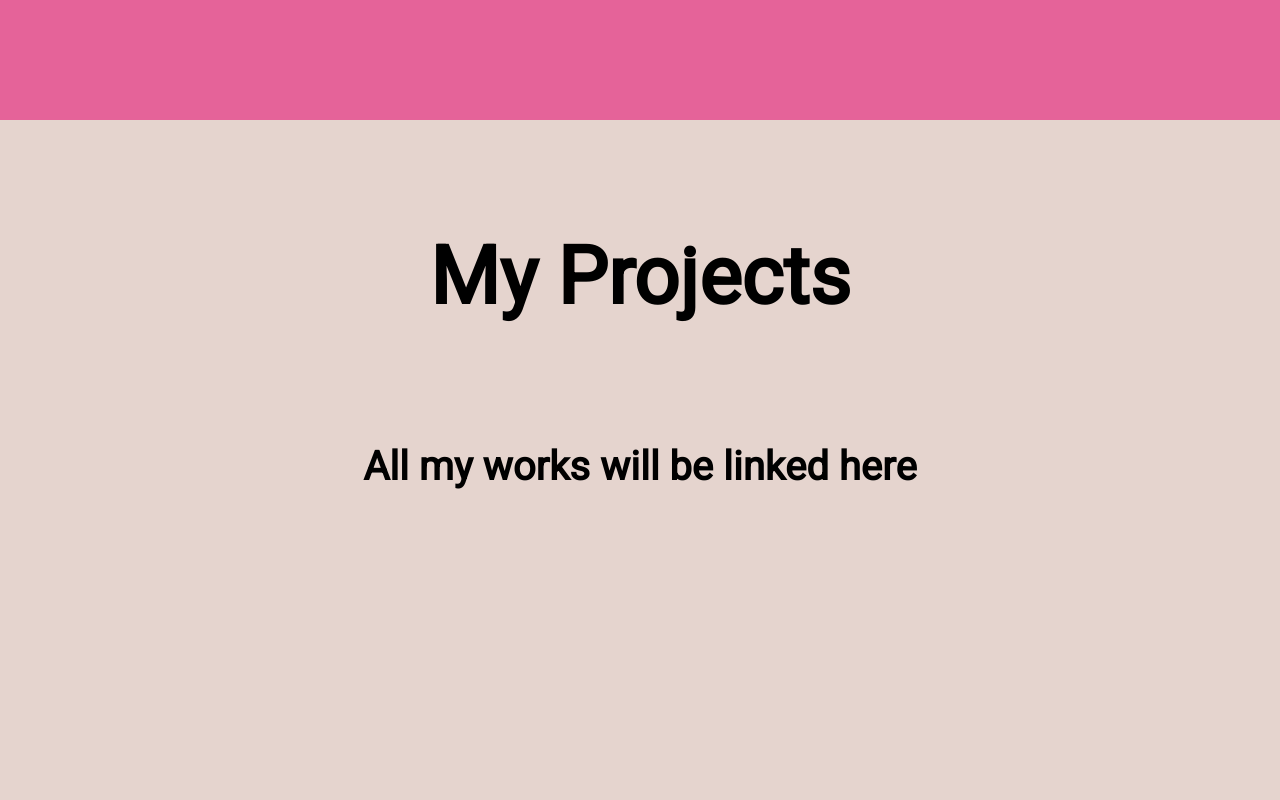
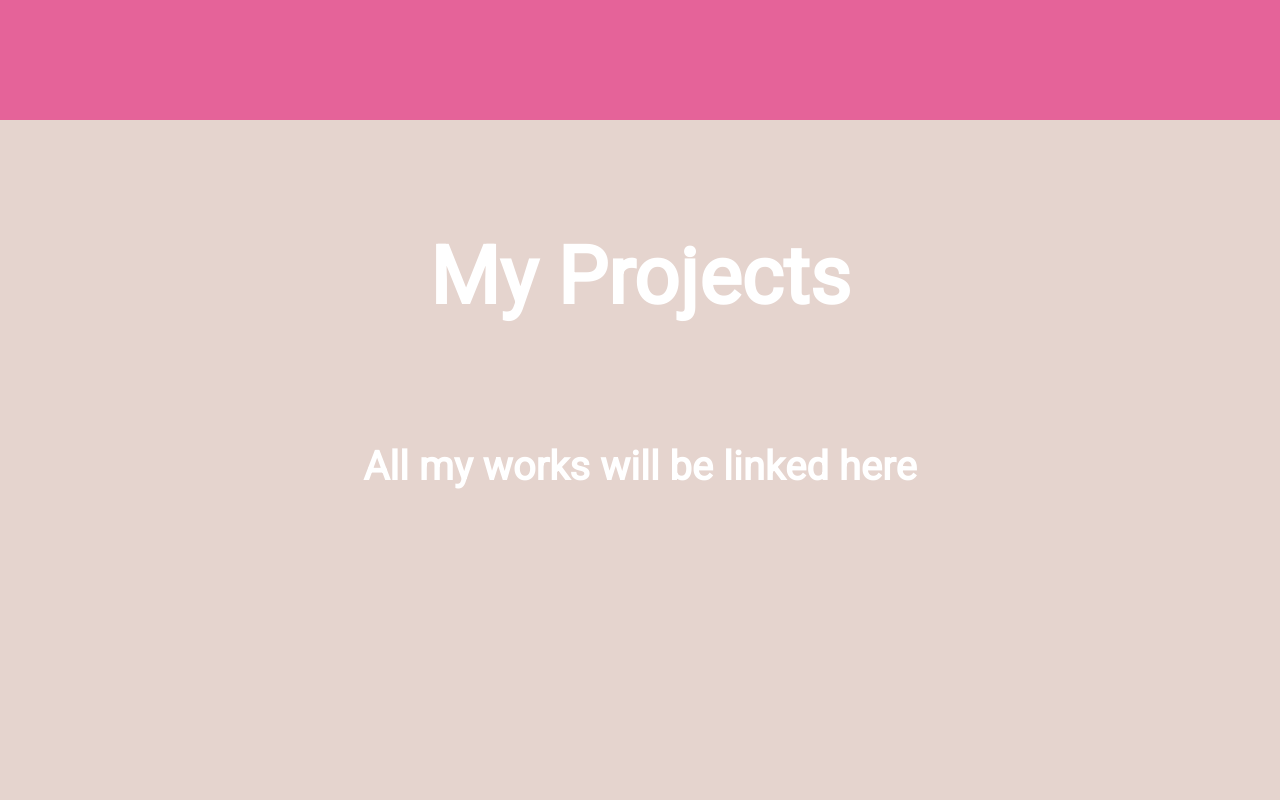
Before and after one commit to asdnyz/spw-netlify-project2, a plain HTML site: page index.html in a window 1280 px wide. Shown: the part 680-1480 px from the top of the page. Drawn offline with Linux system fonts and the light colour scheme; a web font is replaced by a local one.

Commit message:
Update style.css

```diff
--- a/css/style.css
+++ b/css/style.css
@@ -27,7 +27,7 @@ nav{
 	position: fixed;
 	top: 0;
 	display: flex;
-    justify-content: center;
+    	justify-content: center;
 	box-shadow: 0 2px 4px -1px rgba(0,0,0,0.25);
 }
 
@@ -63,6 +63,7 @@ h1{
 	padding:0;
 	text-align: center;
 	font-size: 80px;
+	color: #FFF;
 }
 
 h2{
@@ -70,6 +71,7 @@ h2{
 	padding:0;
 	text-align: center;
 	font-size: 40px;
+	color: #FFF;
 }
 
 #section1{
@@ -87,6 +89,7 @@ h2{
 	display:table;
 	width:100%;
 	background: #E5D4CE;
+	color: #111;
 }
 #section3{
 	height: 100%;
```
